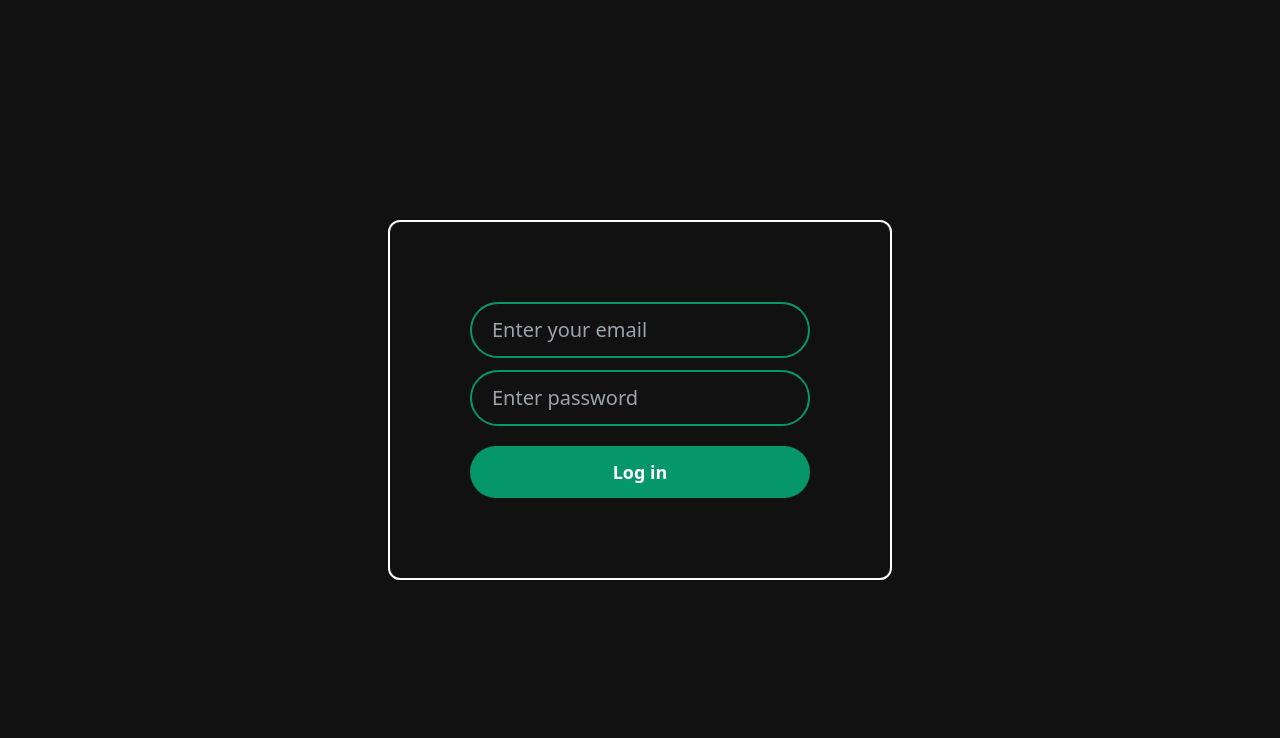
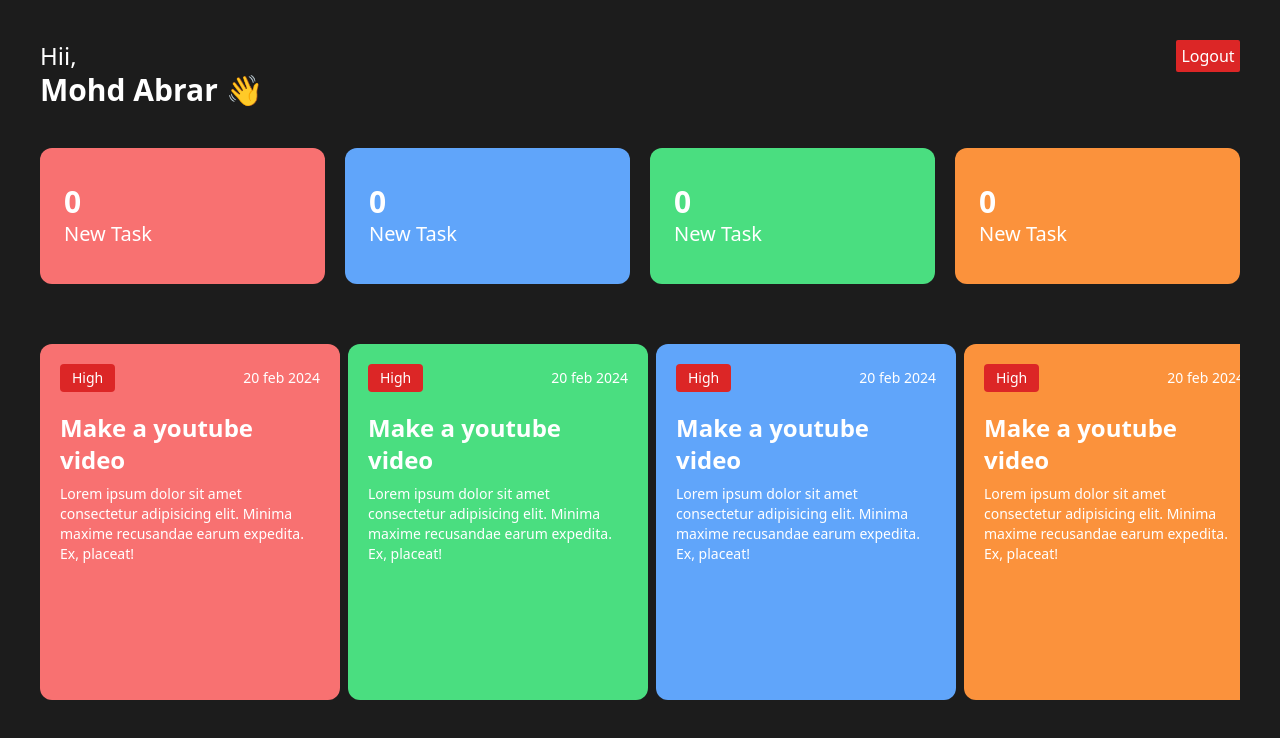
Before and after one commit to MohdAbrar774/ems---react-project, a React (Vite) app: page / in a window 1280 px wide. Shown: the top 738 px of the page. Built offline with nearby package versions, Linux system fonts and the light colour scheme.

Commit message:
EmployeeDashboard UI is completred

```diff
--- a/src/App.jsx
+++ b/src/App.jsx
@@ -1,10 +1,12 @@
 import React from 'react'
 import Login from './component/Auth/Login'
+import EmployeeDashboard from './component/DashBoard.jsx/EmployeeDashboard'
 
 const App = () => {
   return (
     <>
-      <Login/>
+      {/* <Login/> */}
+      <EmployeeDashboard/>
     </>
   )
 }
--- a/src/component/Auth/Login.jsx
+++ b/src/component/Auth/Login.jsx
@@ -1,12 +1,31 @@
-import React from 'react'
+import React, { useState } from 'react'
 
 const Login = () => {
+
+  const [email,setEmail] = useState('');
+  const [password,setPassword] = useState('');
+  const submitHandler = (e)=>{
+    e.preventDefault();
+    console.log("This is email: "+email)
+    console.log("This is PassWord: "+password)
+    setEmail("")
+    setPassword("")
+  }
   return (
     <div className='flex h-screen w-screen justify-center items-center'>
       <div className='border-2 rounded-xl border-white p-20'>
-        <form className='flex flex-col items-center justify-center'>
-            <input required className='text-white outline-none bg-transparent border-2 border-emerald-600 text-xl py-3 px-5 rounded-full placeholder:text-gray-400'  type="email" placeholder='Enter your email' />
-            <input className='text-white outline-none bg-transparent border-2 border-emerald-600 text-xl mt-3  py-3 px-5 rounded-full placeholder:text-gray-400' type="password" placeholder='Enter password' />
+        <form onSubmit={ (e)=>{
+          submitHandler(e)
+        }} className='flex flex-col items-center justify-center'>
+            <input value={email}
+            onChange={(e)=>{
+              setEmail(e.target.value);
+            }} required className='text-white outline-none bg-transparent border-2 border-emerald-600 text-xl py-3 px-5 rounded-full placeholder:text-gray-400'  type="email" placeholder='Enter your email' />
+            <input value={password}
+            onChange={(e)=>{
+              setPassword(e.target.value);
+            }
+            } className='text-white outline-none bg-transparent border-2 border-emerald-600 text-xl mt-3  py-3 px-5 rounded-full placeholder:text-gray-400' type="password" placeholder='Enter password' />
             <button className='text-white font-semibold mt-5 py-3 px-5 text-lg w-full border-none rounded-full bg-emerald-600'>Log in</button>
         </form>
       </div>
--- a/src/component/DashBoard.jsx/EmployeeDashboard.jsx
+++ b/src/component/DashBoard.jsx/EmployeeDashboard.jsx
@@ -0,0 +1,16 @@
+import React from 'react'
+import Header from '../Others/Header'
+import TaskListNumber from '../Others/TaskListNumber'
+import TaskList from '../TaskList/TaskList'
+
+const EmployeeDashboard = () => {
+  return (
+      <div className='p-10 bg-[#1C1C1C] h-screen w-screen'>
+      <Header/>
+      <TaskListNumber/>
+      <TaskList/>
+  </div>
+  )
+}
+
+export default EmployeeDashboard
--- /dev/null
+++ b/src/component/Others/Header.jsx
@@ -0,0 +1,12 @@
+import React from 'react'
+
+const Header = () => {
+  return (
+  <div className='flex item-center justify-between'>
+   <h1 className='text-2xl font-medium'>Hii, <br /> <span className='text-3xl font-semibold'>Mohd Abrar 👋</span></h1>
+   <button className='bg-red-600 h-8 w-16 font-lg rounded-sm border-white '>Logout</button>
+    </div>
+  )
+}
+
+export default Header
--- /dev/null
+++ b/src/component/Others/TaskListNumber.jsx
@@ -0,0 +1,26 @@
+import React from 'react'
+
+const TaskListNumber = () => {
+  return (
+    <div className='mt-10 flex  justify-between gap-5 screen'>
+      <div className='w-[45%] rounded-xl py-9 px-6 bg-red-400'>
+        <h2 className='text-3xl font-semibold'>0</h2>
+        <h3 className='text-xl font-medium'>New Task</h3>
+      </div>
+      <div className='w-[45%] rounded-xl py-9 px-6 bg-blue-400'>
+        <h2 className='text-3xl font-semibold'>0</h2>
+        <h3 className='text-xl font-medium'>New Task</h3>
+      </div>
+      <div className='w-[45%] rounded-xl py-9 px-6 bg-green-400'>
+        <h2 className='text-3xl font-semibold'>0</h2>
+        <h3 className='text-xl font-medium'>New Task</h3>
+      </div>
+      <div className='w-[45%] rounded-xl py-9 px-6 bg-orange-400'>
+        <h2 className='text-3xl font-semibold'>0</h2>
+        <h3 className='text-xl font-medium'>New Task</h3>
+      </div>
+    </div>
+  )
+}
+
+export default TaskListNumber
--- /dev/null
+++ b/src/component/TaskList/TaskList.jsx
@@ -0,0 +1,50 @@
+import React from 'react'
+
+const TaskList = () => {
+  return (
+    <div id='tasklist' className='h-[55%] w-full mt-10 py-5 overflow-x-auto flex items-center justify-start gap-2 flex-nowrap'>
+      <div className='flex-shrink-0 h-full p-5 w-[300px] gap-5 bg-red-400 rounded-xl'>
+        <div className='flex justify-between items-center'>
+            <h3 className='bg-red-600 text-sm px-3 py-1 rounded'>High</h3>
+            <h4 className='text-sm'>20 feb 2024</h4>
+        </div>
+        <h2 className='mt-5 font-semibold text-2xl'>Make a youtube video</h2>
+        <p className='text-sm mt-2'>Lorem ipsum dolor sit amet consectetur adipisicing elit. Minima maxime recusandae earum expedita. Ex, placeat!</p>
+      </div>
+       <div className='flex-shrink-0 h-full p-5 w-[300px] gap-5 bg-green-400 rounded-xl'>
+        <div className='flex justify-between items-center'>
+            <h3 className='bg-red-600 text-sm px-3 py-1 rounded'>High</h3>
+            <h4 className='text-sm'>20 feb 2024</h4>
+        </div>
+        <h2 className='mt-5 font-semibold text-2xl'>Make a youtube video</h2>
+        <p className='text-sm mt-2'>Lorem ipsum dolor sit amet consectetur adipisicing elit. Minima maxime recusandae earum expedita. Ex, placeat!</p>
+      </div>
+       <div className='flex-shrink-0 h-full p-5 w-[300px] gap-5 bg-blue-400 rounded-xl'>
+        <div className='flex justify-between items-center'>
+            <h3 className='bg-red-600 text-sm px-3 py-1 rounded'>High</h3>
+            <h4 className='text-sm'>20 feb 2024</h4>
+        </div>
+        <h2 className='mt-5 font-semibold text-2xl'>Make a youtube video</h2>
+        <p className='text-sm mt-2'>Lorem ipsum dolor sit amet consectetur adipisicing elit. Minima maxime recusandae earum expedita. Ex, placeat!</p>
+      </div>
+       <div className='flex-shrink-0 h-full p-5 w-[300px] gap-5 bg-orange-400 rounded-xl'>
+        <div className='flex justify-between items-center'>
+            <h3 className='bg-red-600 text-sm px-3 py-1 rounded'>High</h3>
+            <h4 className='text-sm'>20 feb 2024</h4>
+        </div>
+        <h2 className='mt-5 font-semibold text-2xl'>Make a youtube video</h2>
+        <p className='text-sm mt-2'>Lorem ipsum dolor sit amet consectetur adipisicing elit. Minima maxime recusandae earum expedita. Ex, placeat!</p>
+      </div>
+       <div className='flex-shrink-0 h-full p-5 w-[300px] gap-5 bg-red-900 rounded-xl'>
+        <div className='flex justify-between items-center'>
+            <h3 className='bg-red-600 text-sm px-3 py-1 rounded'>High</h3>
+            <h4 className='text-sm'>20 feb 2024</h4>
+        </div>
+        <h2 className='mt-5 font-semibold text-2xl'>Make a youtube video</h2>
+        <p className='text-sm mt-2'>Lorem ipsum dolor sit amet consectetur adipisicing elit. Minima maxime recusandae earum expedita. Ex, placeat!</p>
+      </div>
+    </div>
+  )
+}
+
+export default TaskList
--- a/src/index.css
+++ b/src/index.css
@@ -6,3 +6,7 @@ body{
   color: #ffff;
   background-color: #111;
 }
+
+#tasklist::-webkit-scrollbar{
+  display: none;
+}
```
Also changed, not shown: 1 other file (tests, documents, lock files or other folders).
